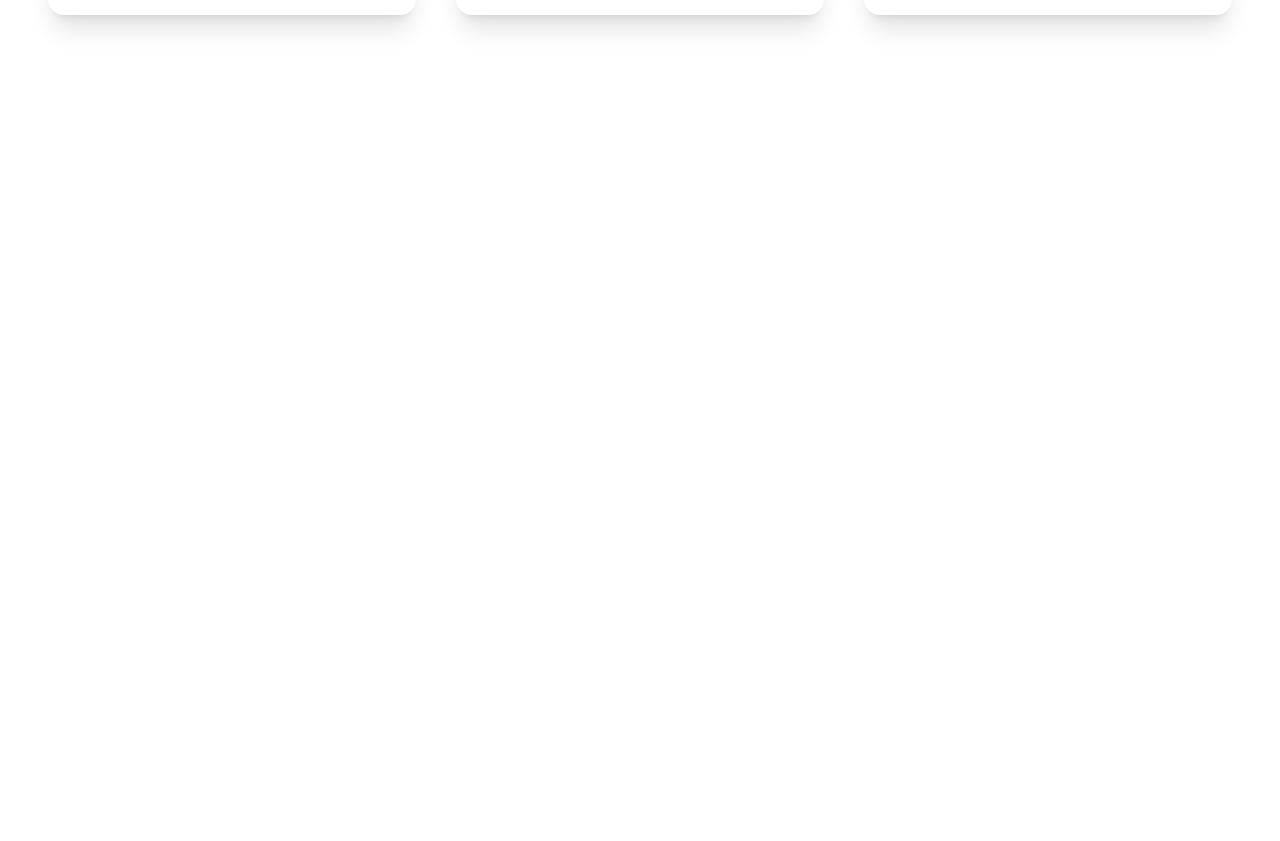
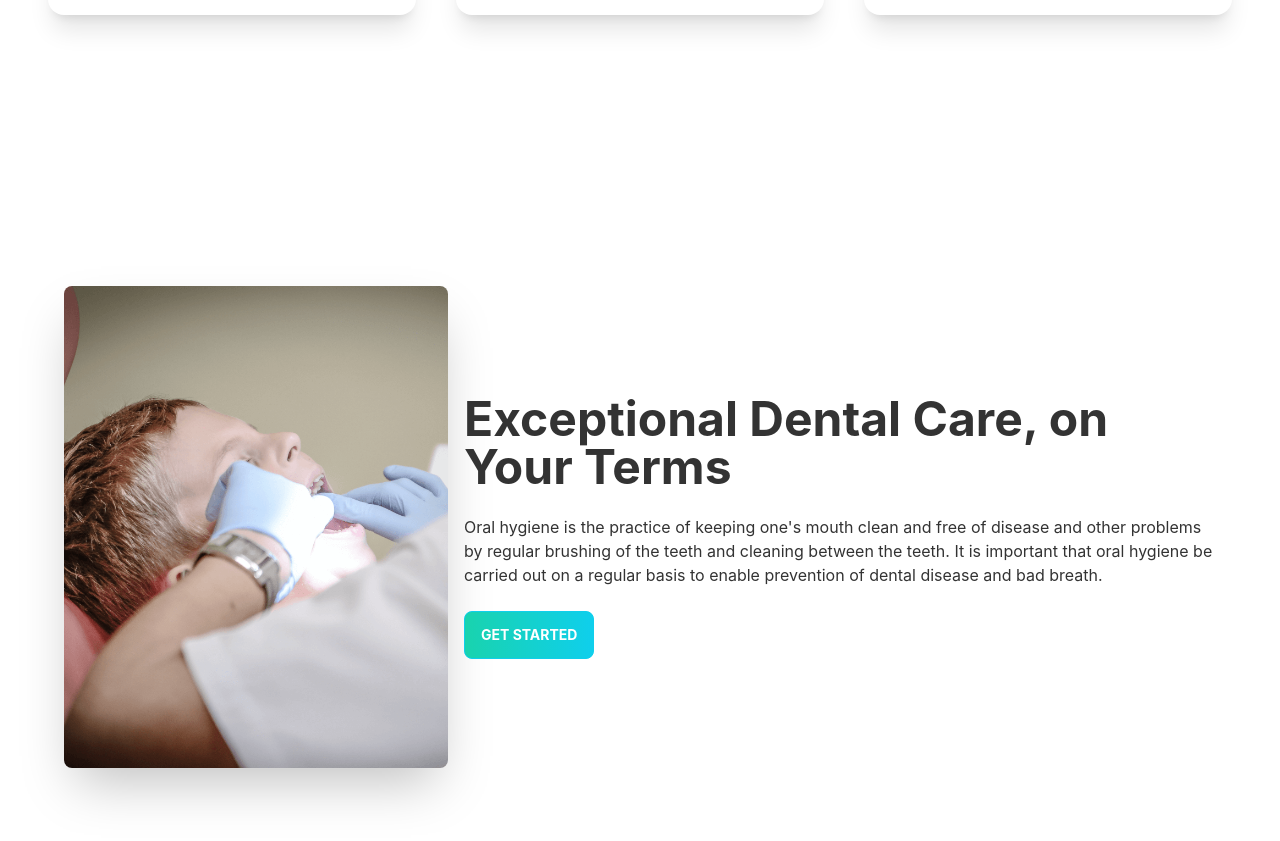
Before and after one commit to Shakib202/Doctors-Portsl-Client, a React (Create React App) app: page / in a window 1280 px wide. Shown: the part 1480-2321 px from the top of the page. Before the commit the page ends 1607 px from the top, so only its background shows below. Built offline with nearby package versions, Linux system fonts and the light colour scheme.

Commit message:
added second banner

```diff
--- /dev/null
+++ b/src/Pages/Home/BannerTwo.js
@@ -0,0 +1,29 @@
+import React from "react";
+import treatment from "../../assets/images/treatment.png";
+
+const BannerTwo = () => {
+  return (
+    <div class="hero min-h-screen">
+      <div class="hero-content flex-col lg:flex-row">
+        <img src={treatment} class="max-w-sm rounded-lg shadow-2xl" />
+        <div>
+          <h1 class="text-5xl font-bold">
+            Exceptional Dental Care, on Your Terms
+          </h1>
+          <p class="py-6">
+            Oral hygiene is the practice of keeping one's mouth clean and free
+            of disease and other problems by regular brushing of the teeth and
+            cleaning between the teeth. It is important that oral hygiene be
+            carried out on a regular basis to enable prevention of dental
+            disease and bad breath.
+          </p>
+          <button class="btn btn-primary uppercase text-white font-bold bg-gradient-to-r from-secondary to-primary">
+            Get Started
+          </button>
+        </div>
+      </div>
+    </div>
+  );
+};
+
+export default BannerTwo;
--- a/src/Pages/Home/Home.js
+++ b/src/Pages/Home/Home.js
@@ -1,5 +1,6 @@
 import React from 'react';
 import Banner from './Banner';
+import BannerTwo from './BannerTwo';
 import Info from './Info';
 import Services from './Services';
 
@@ -9,6 +10,7 @@ const Home = () => {
       <Banner></Banner>
       <Info></Info>
       <Services></Services>
+      <BannerTwo></BannerTwo>
     </div>
   );
 };
```
